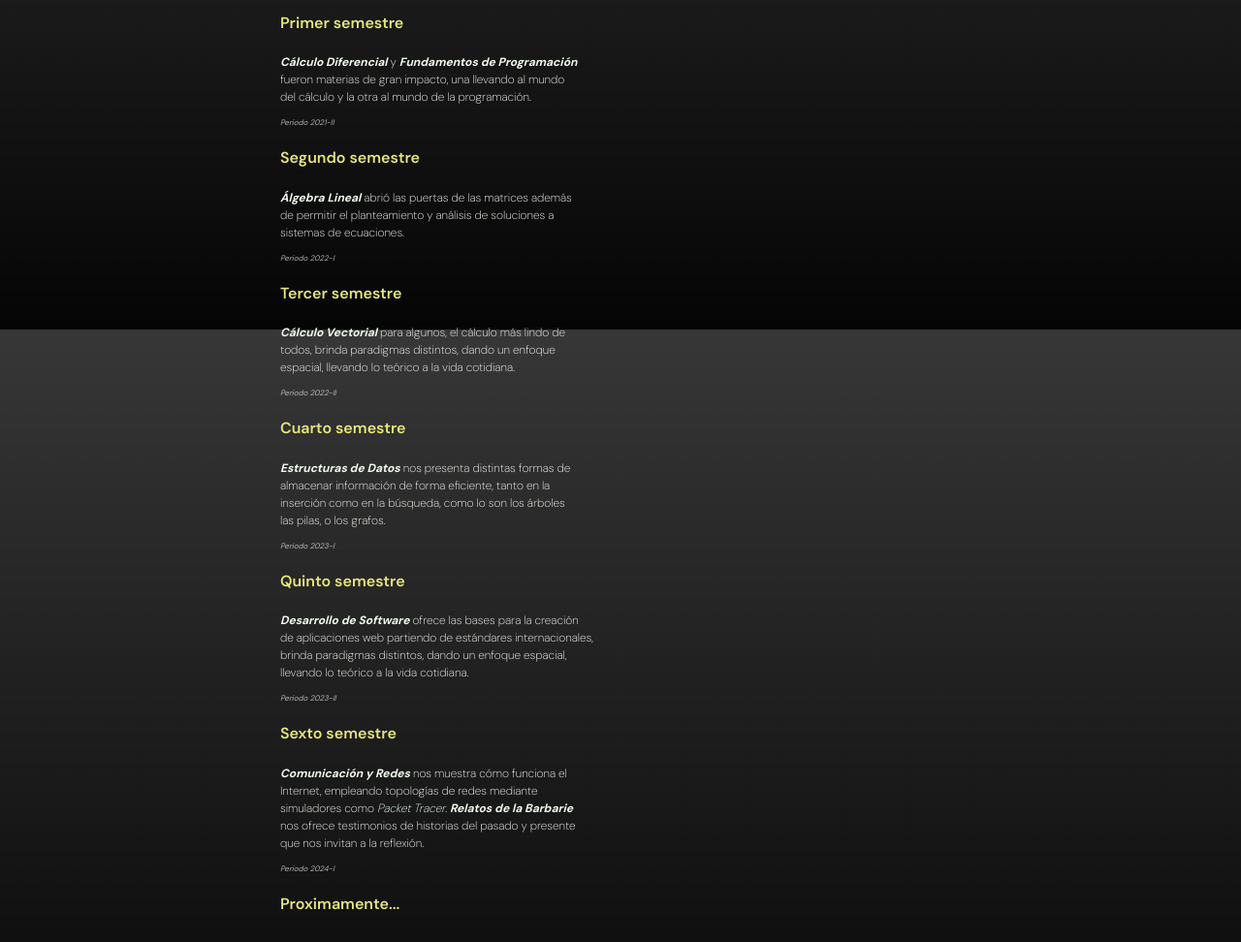
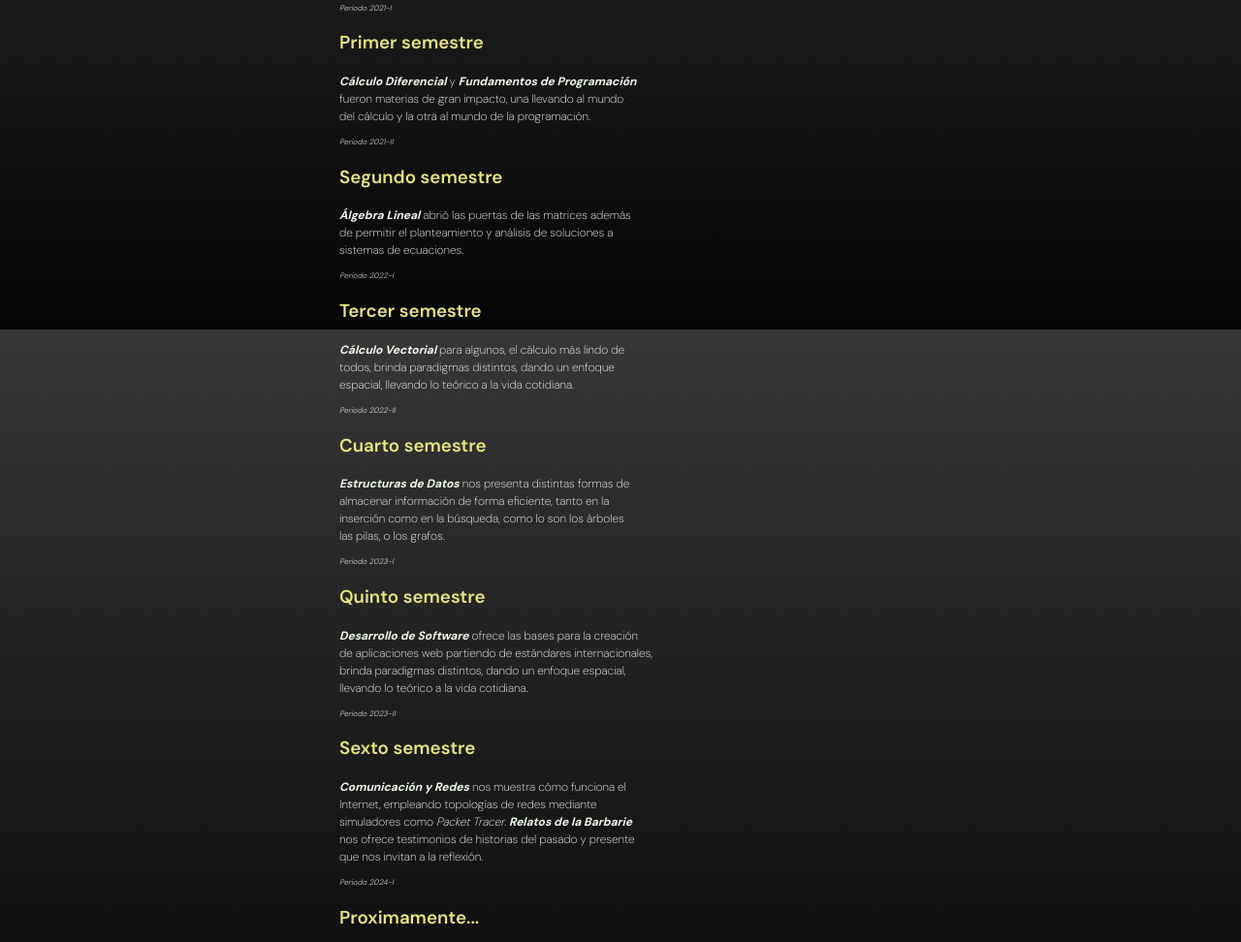
Before and after one commit to MichaelTaboada2003/Portafolio, a plain HTML site: page index.html in a window 1280 px wide. Shown: the part 460-1432 px from the top of the page at 97% size. Drawn offline with nearby package versions, Linux system fonts and the light colour scheme.

Commit message:
Mejoras en accesibilidad

```diff
--- a/css/estilos.css
+++ b/css/estilos.css
@@ -23,7 +23,7 @@ ul {
     list-style: none;
     overflow: hidden;
     margin: 0;
-    padding: 10px; /* Ajusta el padding según tus necesidades */
+    padding: 10px;
     text-align: center;
     display: flex;
     justify-content: center;
@@ -111,6 +111,7 @@ main {
 .parrafos_titulos{
     font-family: 'DM Sans', sans-serif;
     font-weight: 400;
+    max-width: 550px;
 }
 
 .mini {
@@ -133,8 +134,8 @@ main {
 
 .imagen {
     width: 100%;
+    aspect-ratio: 4/3;
     max-width: 550px;
-    height: auto;
     border-radius: 20px;
     overflow: hidden;
     object-fit: cover;
--- a/index.html
+++ b/index.html
@@ -38,8 +38,10 @@
                 <article>
                     <h2 class="titulos" id="experiencia"><i class="bi bi-award-fill" style="color: aliceblue; margin-right: 5px;"></i> Experiencia Universitaria</h2>
                         <p class="mini">Periodo 2021-I</p>
-                        <h4 class="titulos_2"><span style="color: rgba(235, 235, 128, 0.979);">Primer semestre</span></h4>
-                        <p class="parrafos">
+                        <header>
+                            <h3 class="titulos_2"><span style="color: rgba(235, 235, 128, 0.979);">Primer semestre</span></h4>
+                        </header>
+                            <p class="parrafos">
                             <span style="font-weight: bold; font-style: italic;">Cálculo Diferencial</span> y <span style="font-weight: bold; font-style: italic;">Fundamentos de Programación</span>
                             <br>
                             fueron materias de gran impacto, una llevando al mundo
@@ -47,8 +49,10 @@
                             del cálculo y la otra al mundo de la programación.
                         </p>
                         <p class="mini">Periodo 2021-II</p>
-                        <h4 class="titulos_2"><span style="color: rgba(235, 235, 128, 0.979);">Segundo semestre</span></h4>
-                        <p class="parrafos">
+                        <header>
+                            <h3 class="titulos_2"><span style="color: rgba(235, 235, 128, 0.979);">Segundo semestre</span></h4>
+                        </header>
+                            <p class="parrafos">
                             <span style="font-weight: bold; font-style: italic;">Álgebra Lineal</span> abrió las puertas de las matrices además
                             <br>
                             de permitir el planteamiento y análisis de soluciones a
@@ -57,7 +61,7 @@
                         </p>
 
                         <p class="mini">Periodo 2022-I</p>
-                        <h4 class="titulos_2"><span style="color: rgba(235, 235, 128, 0.979);">Tercer semestre</span></h4>
+                        <h3 class="titulos_2"><span style="color: rgba(235, 235, 128, 0.979);">Tercer semestre</span></h4>
                         <p class="parrafos">
                             <span style="font-weight: bold; font-style: italic;">Cálculo Vectorial</span> para algunos, el cálculo más lindo de
                             <br>
@@ -68,7 +72,7 @@
                         </p>
 
                         <p class="mini">Periodo 2022-II</p>
-                        <h4 class="titulos_2"><span style="color: rgba(235, 235, 128, 0.979);">Cuarto semestre</span></h4>
+                        <h3 class="titulos_2"><span style="color: rgba(235, 235, 128, 0.979);">Cuarto semestre</span></h4>
                         <p class="parrafos">
                             <span style="font-weight: bold; font-style: italic;">Estructuras de Datos</span> nos presenta distintas formas de
                             <br>
@@ -79,7 +83,7 @@
                             las pilas, o los grafos.
                         </p>
                         <p class="mini">Periodo 2023-I</p>
-                        <h4 class="titulos_2"><span style="color: rgba(235, 235, 128, 0.979);">Quinto semestre</span></h4>
+                        <h3 class="titulos_2"><span style="color: rgba(235, 235, 128, 0.979);">Quinto semestre</span></h4>
                         <p class="parrafos">
                             <span style="font-weight: bold; font-style: italic;">Desarrollo de Software</span> ofrece las bases para la creación
                             <br>
@@ -90,7 +94,7 @@
                             llevando lo teórico a la vida cotidiana.
                         </p>
                         <p class="mini">Periodo 2023-II</p>
-                        <h4 class="titulos_2"><span style="color: rgba(235, 235, 128, 0.979);">Sexto semestre</span></h4>
+                        <h3 class="titulos_2"><span style="color: rgba(235, 235, 128, 0.979);">Sexto semestre</span></h4>
                         <p class="parrafos">
                             <span style="font-weight: bold; font-style: italic;">Comunicación y Redes</span> nos muestra cómo funciona el
                             <br>
@@ -105,17 +109,16 @@
                             que nos invitan a la reflexión.
                         </p>
                         <p class="mini">Periodo 2024-I</p>
-                        <h4 class="titulos_2"><span style="color: rgba(235, 235, 128, 0.979);">Proximamente...</span></h4>
+                        <h3 class="titulos_2"><span style="color: rgba(235, 235, 128, 0.979);">Proximamente...</span></h4>
                 </article>
             </section>
 
             <section>
                 <article>
                     <h2 class="titulos" id="proyectos"> <i class="bi bi-code-slash" style="color: aliceblue; margin-right: 5px;"></i> Proyectos</h2>
-                <h3 class="titulos_2"><span style="color: rgba(235, 235, 128, 0.9);">Calculadora - creada con PySide</span></h3>
+                    <h3 class="titulos_2"><span style="color: rgba(235, 235, 128, 0.9);">Calculadora - creada con PySide</span></h3>
                 <p class="parrafos_titulos">
                     <span style="color: aliceblue;">Permite ejecutar ecuaciones matemáticas básicas, además de contar con
-                    <br>
                     mínimas validaciones lo que aseguran un correcto funcionamiento evitando problemas lógicos.</span>
                 </p>
                 <span class="icono-personalizado">
@@ -136,7 +139,6 @@
                 <h3 class="titulos_2"><span style="color: rgba(235, 235, 128, 0.9);">Editor de texto - creado con Tkinter</span></h3>
                 <p class="parrafos_titulos">
                     <span style="color: aliceblue;">Permite almacenar información, también es posible guardar dicha información
-                    <br>
                     o abrir otros archivos de texto.</span>
                 </p>
                 <span class="icono-personalizado">
```
